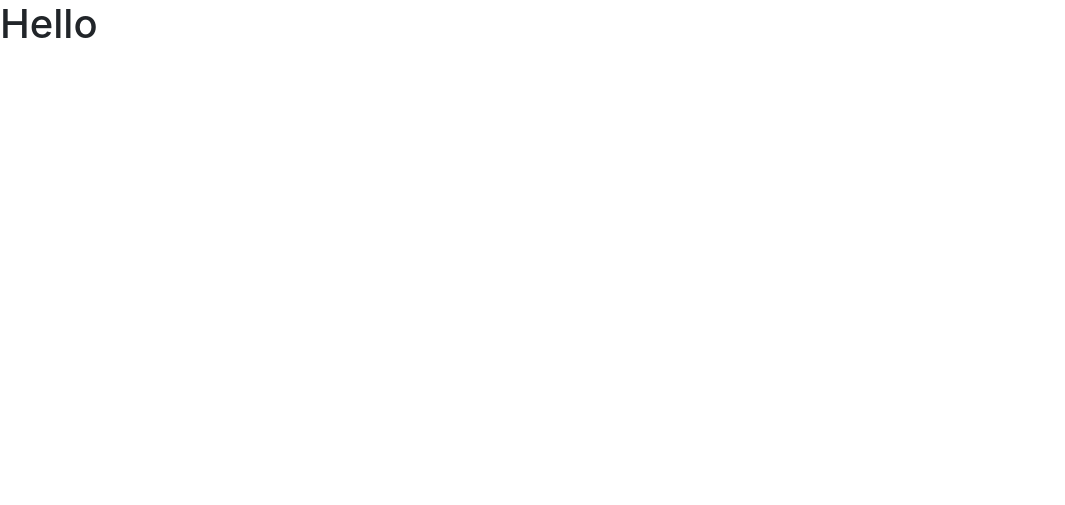
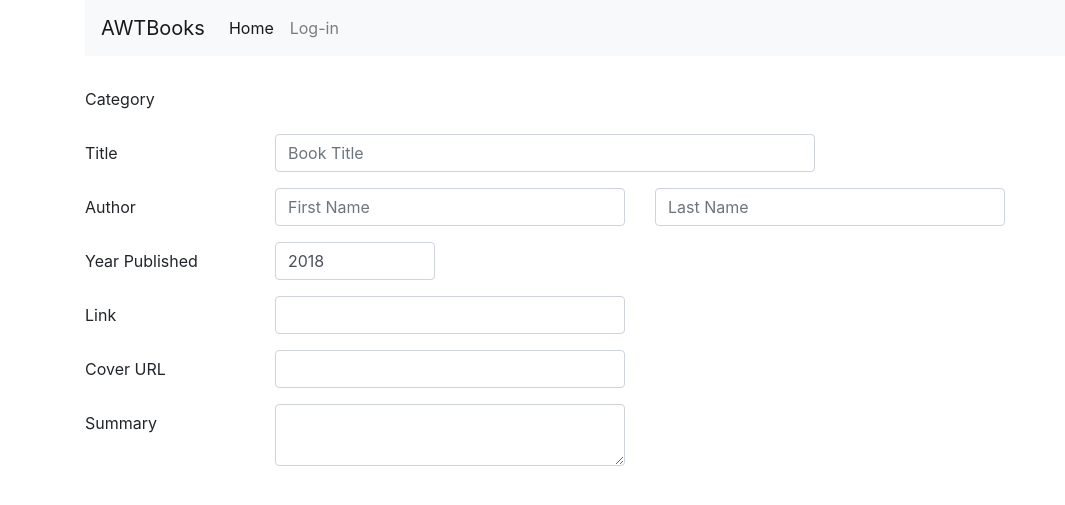
Before and after one commit to Acemad/NDCatalog, a Flask app: page /new in a window 1280 px wide. Before the commit the part shown is almost empty. Shown: the top 505 px of the page, without its empty margins (0-1065 px from the left). Run offline with Flask 2, Linux system fonts and the light colour scheme; some libraries are stand-ins or nearby versions.

Commit message:
Update some templates

```diff
--- a/templates/base.html
+++ b/templates/base.html
@@ -4,11 +4,25 @@
     <meta charset="utf-8" />
     <meta http-equiv="X-UA-Compatible" content="IE=edge">
     <title>{% block title%}{% endblock %}</title>
-    <meta name="viewport" content="width=device-width, initial-scale=1">
+    <meta name="viewport" content="width=device-width, initial-scale=1, shrink-to-fit=no">
     <link rel="stylesheet" href="https://stackpath.bootstrapcdn.com/bootstrap/4.1.3/css/bootstrap.min.css" integrity="sha384-MCw98/SFnGE8fJT3GXwEOngsV7Zt27NXFoaoApmYm81iuXoPkFOJwJ8ERdknLPMO" crossorigin="anonymous">
 </head>
 <body>
-{% block content %}{% endblock %}
+    <div class="container">
+        <nav class="navbar navbar-expand-sm navbar-light bg-light">
+            <a class="navbar-brand" href="/">AWTBooks</a>
+            <div class="navbar-nav">
+                <a class="nav-item nav-link active" href="#">Home</a>
+                <a class="nav-item nav-link" href="#">Log-in</a>
+            </div>
+        </nav>
+
+        <div class="row mt-4">
+            <div class="col">
+            {% block content %}{% endblock %}
+            </div>
+        </div>
+    </div>
 <script src="https://code.jquery.com/jquery-3.3.1.min.js" crossorigin="anonymous"></script>
 <script src="https://stackpath.bootstrapcdn.com/bootstrap/4.1.3/js/bootstrap.bundle.min.js" integrity="sha384-pjaaA8dDz/5BgdFUPX6M/9SUZv4d12SUPF0axWc+VRZkx5xU3daN+lYb49+Ax+Tl" crossorigin="anonymous"></script>
 </body>
--- a/templates/new.html
+++ b/templates/new.html
@@ -1,5 +1,59 @@
 {% extends 'base.html' %}
-{% block title %}Home{% endblock %}
+{% block title %}Add a New Book{% endblock %}
 {% block content %}
-<h1>Hello</h1>
+<form action="#" method="post">
+    <div class="form-group row">
+        <label for="category" class="col-sm-2 col-form-label">Category</label>
+        <div class="col-sm-4">
+            {% if categories %}
+            <select class="form-control" name="category">
+                {% for category in categories %}
+                <option>{{category.name}}</option>
+                {% endfor %}
+            </select>
+            {% endif %}
+        </div>
+    </div>
+    <div class="form-group row">
+        <label for="title" class="col-sm-2 col-form-label">Title</label>
+        <div class="col-sm-6">
+            <input class="form-control" type="text" name="title" placeholder="Book Title">
+        </div>
+    </div>
+    <div class="form-group row">
+            <label for="authorFName" class="col-sm-2 col-form-label">Author</label>
+            <div class="col-sm-4">
+                <input class="form-control" type="text" name="authorFName" placeholder="First Name">
+            </div>
+            <div class="col-sm-4">
+                <input class="form-control" type="text" name="authorLName" placeholder="Last Name">
+            </div>
+    </div>
+    <div class="form-group row">
+            <label for="year" class="col-sm-2 col-form-label">Year Published</label>
+            <div class="col-sm-2">
+                <input class="form-control" type="number" name="year" value="2018" min="1800" max="2100">
+            </div>
+    </div>
+    <div class="form-group row">
+            <label for="link" class="col-sm-2 col-form-label">Link</label>
+            <div class="col-sm-4">
+                <input class="form-control" type="text" name="link">
+            </div>
+    </div>
+    <div class="form-group row">
+            <label for="coverUrl" class="col-sm-2 col-form-label">Cover URL</label>
+            <div class="col-sm-4">
+                <input class="form-control" type="text" name="coverUrl">
+            </div>
+    </div>
+    <div class="form-group row">
+            <label for="summary" class="col-sm-2 col-form-label">Summary</label>
+            <div class="col-sm-4">
+                <textarea class="form-control" type="" name="summary"></textarea>
+            </div>
+    </div>
+
+
+</form>
 {% endblock %}
```
Also changed, not shown: templates/category.html (+17 -1 lines), templates/home.html (+17 -1 lines).
